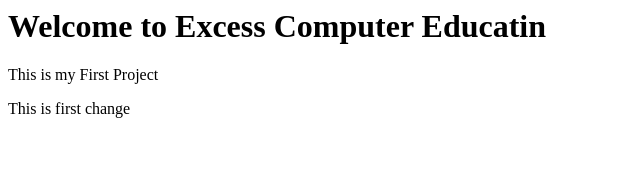
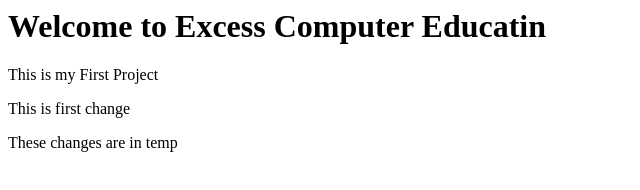
Before and after one commit to Rajiv73/awasumrepo, a plain HTML site: page index.html in a window 1280 px wide. Shown: the whole page, without its empty margins (0-640 px from the left). Drawn offline with Linux system fonts and the light colour scheme.

Commit message:
added new line into temp

```diff
--- a/index.html
+++ b/index.html
@@ -6,5 +6,6 @@
 <h1> Welcome to Excess Computer Educatin</h1>
 <p> This is my First Project</p>
 <p> This is first change </p>
+<p> These changes are in temp</p>
 </body>
 </html>
```
